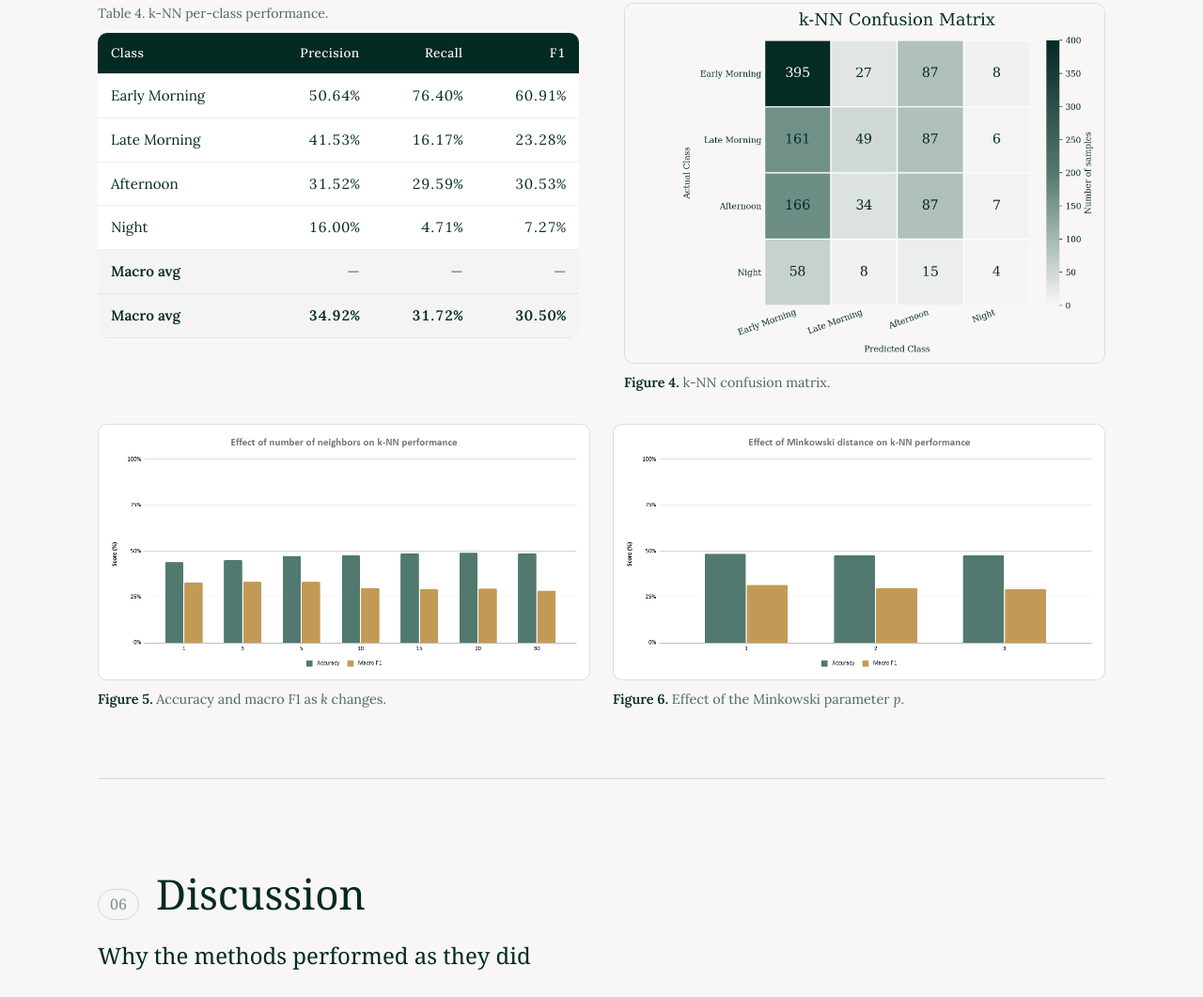
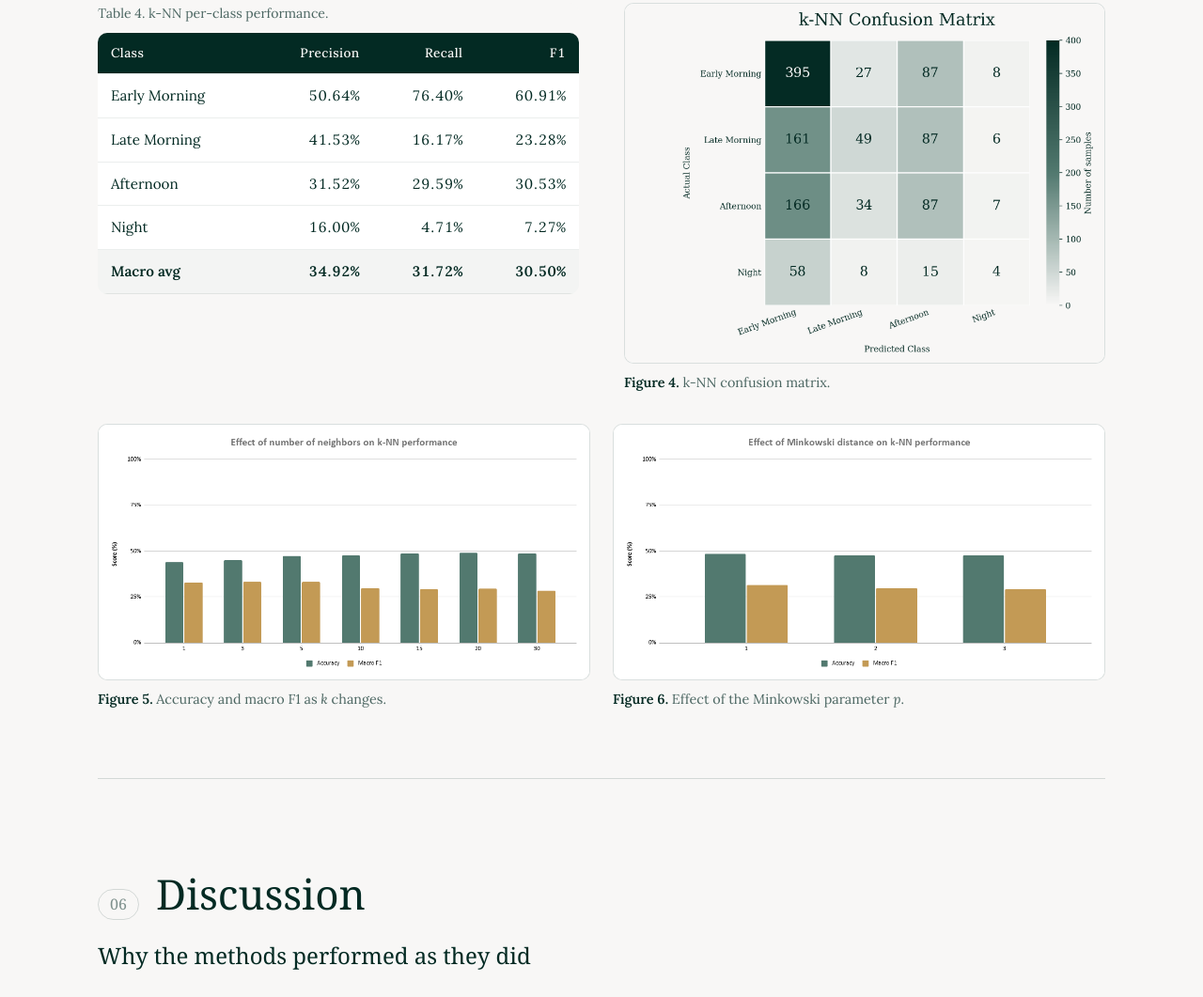
Before and after one commit to ashdsabandal/bird-time-classifier, a plain HTML site: page docs/index.html in a window 1280 px wide. Shown: the part 8933-9994 px from the top of the page at 94% size. Drawn offline with Linux system fonts and the light colour scheme; a web font is replaced by a local one.

Commit message:
chore: updated tables and added figures for nb and dt

```diff
--- a/docs/index.html
+++ b/docs/index.html
@@ -562,7 +562,6 @@
             <td class="num">30.50%</td>
           </tr>
         </tfoot>
-        <tfoot><tr><td>Macro avg</td><td class="num tbd">—</td><td class="num tbd">—</td><td class="num tbd">—</td></tr></tfoot>
       </table>
       <figure class="figure">
         <div class="figure-slot" data-src="assets/figures/knn_confusion_matrix.png"></div>
@@ -621,7 +620,6 @@
             <td class="num">34.39%</td>
           </tr>
         </tfoot>
-        <tfoot><tr><td>Macro avg</td><td class="num tbd">—</td><td class="num tbd">—</td><td class="num tbd">—</td></tr></tfoot>
       </table>
       <figure class="figure">
         <div class="figure-slot" data-src="assets/figures/nb_confusion_matrix.png"></div>
@@ -680,7 +678,6 @@
             <td class="num">32.36%</td>
           </tr>
         </tfoot>
-        <tfoot><tr><td>Macro avg</td><td class="num tbd">—</td><td class="num tbd">—</td><td class="num tbd">—</td></tr></tfoot>
       </table>
       <figure class="figure">
         <div class="figure-slot" data-src="assets/figures/dt_confusion_matrix.png"></div>
```
Also changed, not shown: docs/assets/figures/dt_confusion_matrix.png (added), docs/assets/figures/dt_depth_vs_score.png (added), docs/assets/figures/dt_tree.png (added), docs/assets/figures/nb_class_probabilities.png (added), docs/assets/figures/nb_confusion_matrix.png (added), docs/assets/figures/nb_smoothing_vs_score.png (added).
